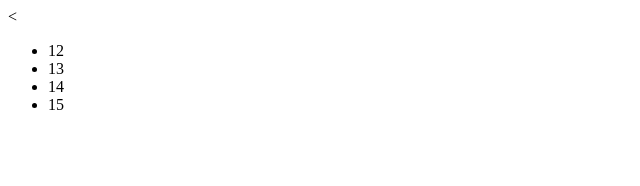
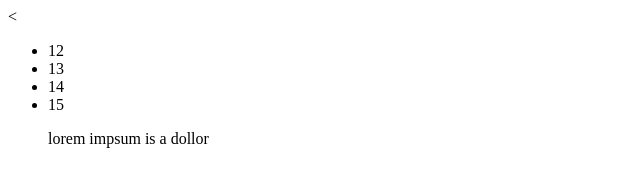
Before and after one commit to EliotBelinsky/first-repository, a plain HTML site: page index.html in a window 1280 px wide. Shown: the whole page, without its empty margins (0-640 px from the left). Drawn offline with Linux system fonts and the light colour scheme.

Commit message:
Update index.html

```diff
--- a/index.html
+++ b/index.html
@@ -11,6 +11,9 @@
         <li>13</li>
         <li>14</li>
         <li>15</li>
+        <p>
+          lorem impsum is a dollor
+        </p>
       </ul>
     </div>
   </body>
```
